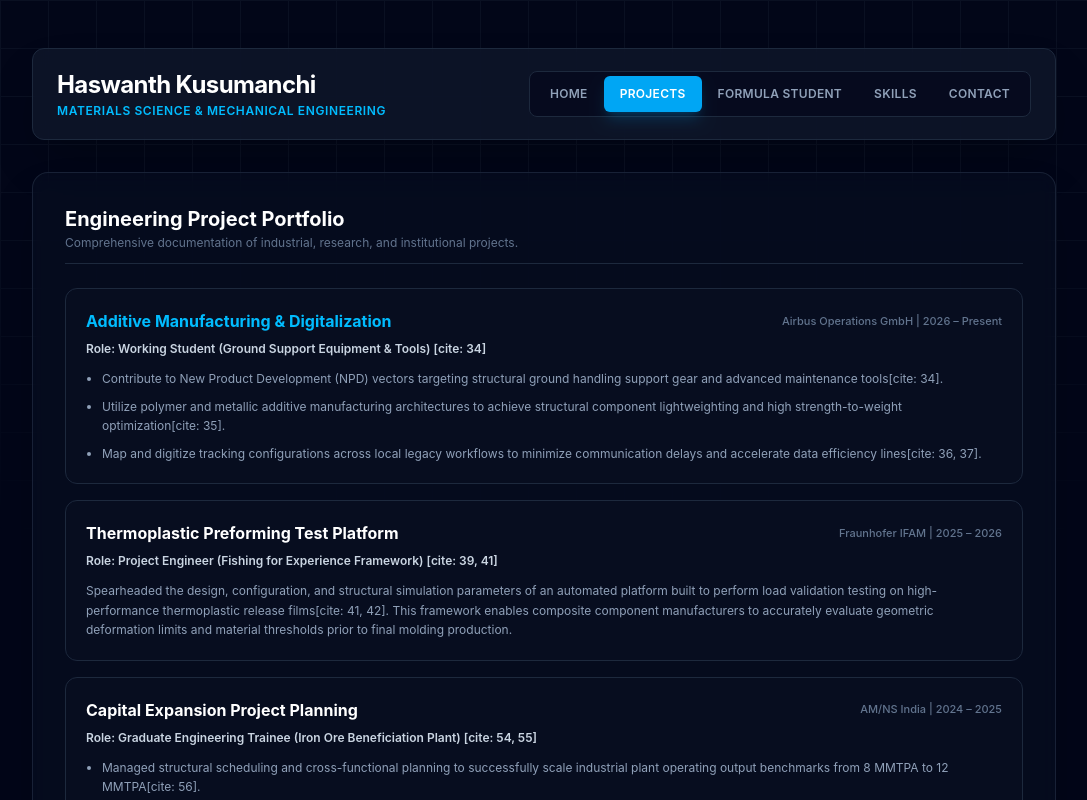
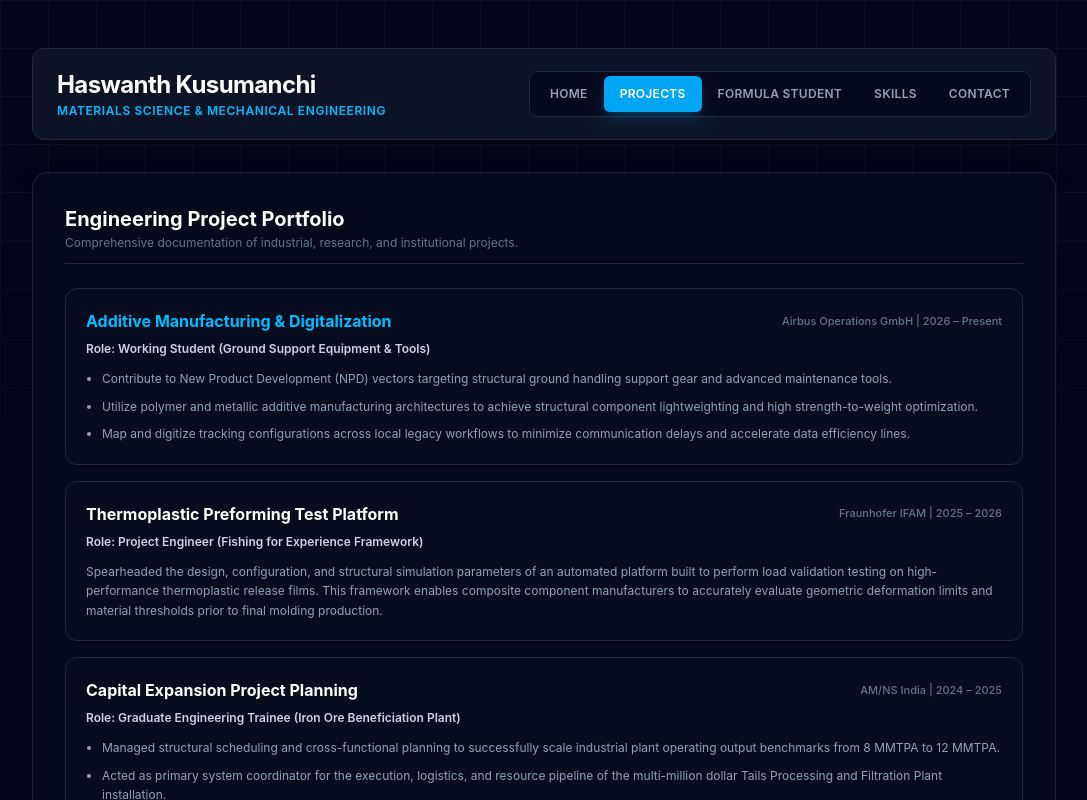
Before and after one commit to kusumanchihaswanth/personal-portfolio, a Next.js app: page / in a window 1280 px wide. Both pictures are taken after a click on the button "PROJECTS". Shown: the top 800 px of the page, without its empty margins (96-1183 px from the left). Built offline with nearby package versions, Linux system fonts and the light colour scheme.

Commit message:
Update page.tsx

```diff
--- a/app/page.tsx
+++ b/app/page.tsx
@@ -7,7 +7,7 @@ export default function Page() {
 
   return (
     <div className="min-h-screen w-full bg-slate-950 text-slate-100 font-sans antialiased p-4 md:p-8 lg:p-12 relative flex flex-col justify-between selection:bg-sky-500 selection:text-white">
-      {/* VISUAL THEME ONLY: Premium technical blueprint grid background pattern */}
+      {/* Premium technical blueprint grid background pattern */}
       <div className="absolute inset-0 bg-[linear-gradient(to_right,#1e293b_1px,transparent_1px),linear-gradient(to_bottom,#1e293b_1px,transparent_1px)] bg-[size:3rem_3rem] [mask-image:radial-gradient(ellipse_60%_50%_at_50%_0%,#000_70%,transparent_100%)] pointer-events-none opacity-30"></div>
 
       <div className="relative max-w-5xl w-full mx-auto flex flex-col flex-1 z-10">
@@ -51,7 +51,7 @@ export default function Page() {
                 <div className="space-y-4 max-w-3xl">
                   <h2 className="text-xl font-bold text-white">Professional Profile</h2>
                   <p className="text-slate-300 text-base md:text-lg leading-relaxed">
-                    Engineering professional currently pursuing an M.Sc. in Materials Science and Engineering at the Hamburg University of Technology (TUHH)[cite: 9, 21]. With a foundational background in Mechanical Engineering from NIT Rourkela and IIT Hyderabad[cite: 10, 25, 27], my expertise connects structural design, numerical finite element simulations, and digital manufacturing workflows to enhance mechanical lifecycle performance.
+                    Engineering professional currently pursuing an M.Sc. in Materials Science and Engineering at the Hamburg University of Technology (TUHH). With a foundational background in Mechanical Engineering from NIT Rourkela and IIT Hyderabad, my expertise connects structural design, numerical finite element simulations, and digital manufacturing workflows to enhance mechanical lifecycle performance.
                   </p>
                 </div>
 
@@ -78,14 +78,14 @@ export default function Page() {
                     <span className="text-[10px] text-sky-400 font-bold uppercase tracking-wider block mb-1">Corporate Sector</span>
                     <h4 className="text-white font-bold text-sm mb-2">Airbus Operations GmbH</h4>
                     <p className="text-xs text-slate-400 leading-relaxed">
-                      Working student focusing on additive manufacturing implementations, components weight optimization, and tooling digitalization workflows[cite: 34, 35, 36].
+                      Working student focusing on additive manufacturing implementations, components weight optimization, and tooling digitalization workflows.
                     </p>
                   </div>
                   <div className="border border-slate-800 bg-slate-900/40 p-5 rounded-xl">
                     <span className="text-[10px] text-sky-400 font-bold uppercase tracking-wider block mb-1">Automotive Engineering</span>
                     <h4 className="text-white font-bold text-sm mb-2">e-gnition Hamburg e.V.</h4>
                     <p className="text-xs text-slate-400 leading-relaxed">
-                      Chassis department team member designing structural cockpit layouts, seating integration, and custom driver ergonomics[cite: 44, 50, 53].
+                      Chassis department team member designing structural cockpit layouts, seating integration, and custom driver ergonomics.
                     </p>
                   </div>
                 </div>
@@ -93,7 +93,7 @@ export default function Page() {
             </div>
           )}
 
-          {/* SECTION 2: PROJECTS (EXPANDED DATA) */}
+          {/* SECTION 2: PROJECTS */}
           {activeTab === 'projects' && (
             <div className="space-y-6">
               <div className="border-b border-slate-800 pb-3">
@@ -108,11 +108,11 @@ export default function Page() {
                     <h3 className="text-base font-bold text-sky-400">Additive Manufacturing & Digitalization</h3>
                     <span className="text-[11px] font-medium text-slate-500">Airbus Operations GmbH | 2026 – Present</span>
                   </div>
-                  <p className="text-xs text-slate-300 mb-3 font-semibold">Role: Working Student (Ground Support Equipment & Tools) [cite: 34]</p>
+                  <p className="text-xs text-slate-300 mb-3 font-semibold">Role: Working Student (Ground Support Equipment & Tools)</p>
                   <ul className="text-xs text-slate-400 space-y-2 list-disc pl-4 leading-relaxed">
-                    <li>Contribute to New Product Development (NPD) vectors targeting structural ground handling support gear and advanced maintenance tools[cite: 34].</li>
-                    <li>Utilize polymer and metallic additive manufacturing architectures to achieve structural component lightweighting and high strength-to-weight optimization[cite: 35].</li>
-                    <li>Map and digitize tracking configurations across local legacy workflows to minimize communication delays and accelerate data efficiency lines[cite: 36, 37].</li>
+                    <li>Contribute to New Product Development (NPD) vectors targeting structural ground handling support gear and advanced maintenance tools.</li>
+                    <li>Utilize polymer and metallic additive manufacturing architectures to achieve structural component lightweighting and high strength-to-weight optimization.</li>
+                    <li>Map and digitize tracking configurations across local legacy workflows to minimize communication delays and accelerate data efficiency lines.</li>
                   </ul>
                 </div>
 
@@ -122,9 +122,9 @@ export default function Page() {
                     <h3 className="text-base font-bold text-white">Thermoplastic Preforming Test Platform</h3>
                     <span className="text-[11px] font-medium text-slate-500">Fraunhofer IFAM | 2025 – 2026</span>
                   </div>
-                  <p className="text-xs text-slate-300 mb-3 font-semibold">Role: Project Engineer (Fishing for Experience Framework) [cite: 39, 41]</p>
+                  <p className="text-xs text-slate-300 mb-3 font-semibold">Role: Project Engineer (Fishing for Experience Framework)</p>
                   <p className="text-xs text-slate-400 leading-relaxed">
-                    Spearheaded the design, configuration, and structural simulation parameters of an automated platform built to perform load validation testing on high-performance thermoplastic release films[cite: 41, 42]. This framework enables composite component manufacturers to accurately evaluate geometric deformation limits and material thresholds prior to final molding production.
+                    Spearheaded the design, configuration, and structural simulation parameters of an automated platform built to perform load validation testing on high-performance thermoplastic release films. This framework enables composite component manufacturers to accurately evaluate geometric deformation limits and material thresholds prior to final molding production.
                   </p>
                 </div>
 
@@ -134,11 +134,11 @@ export default function Page() {
                     <h3 className="text-base font-bold text-white">Capital Expansion Project Planning</h3>
                     <span className="text-[11px] font-medium text-slate-500">AM/NS India | 2024 – 2025</span>
                   </div>
-                  <p className="text-xs text-slate-300 mb-3 font-semibold">Role: Graduate Engineering Trainee (Iron Ore Beneficiation Plant) [cite: 54, 55]</p>
+                  <p className="text-xs text-slate-300 mb-3 font-semibold">Role: Graduate Engineering Trainee (Iron Ore Beneficiation Plant)</p>
                   <ul className="text-xs text-slate-400 space-y-2 list-disc pl-4 leading-relaxed">
-                    <li>Managed structural scheduling and cross-functional planning to successfully scale industrial plant operating output benchmarks from 8 MMTPA to 12 MMTPA[cite: 56].</li>
-                    <li>Acted as primary system coordinator for the execution, logistics, and resource pipeline of the multi-million dollar Tails Processing and Filtration Plant installation[cite: 57].</li>
-                    <li>Supervised equipment scheduling, critical path tracking, and inventory data integration by leveraging advanced SAP Materials Management modules[cite: 58].</li>
+                    <li>Managed structural scheduling and cross-functional planning to successfully scale industrial plant operating output benchmarks from 8 MMTPA to 12 MMTPA.</li>
+                    <li>Acted as primary system coordinator for the execution, logistics, and resource pipeline of the multi-million dollar Tails Processing and Filtration Plant installation.</li>
+                    <li>Supervised equipment scheduling, critical path tracking, and inventory data integration by leveraging advanced SAP Materials Management modules.</li>
                   </ul>
                 </div>
 
@@ -149,7 +149,7 @@ export default function Page() {
                     <span className="text-[11px] font-medium text-slate-500">Bachelor Thesis | NIT Rourkela</span>
                   </div>
                   <p className="text-xs text-slate-400 leading-relaxed">
-                    Investigated the microstructural evolution of Stellite 6 reinforced with 20% Titanium Boride (TiB) ceramic particles during advanced laser cladding operations[cite: 68, 70]. Modeled how changes in laser output energy and scanning speed vectors shift local thermal pooling histories, successfully enhancing total abrasive wear resistance and coating life parameters in extreme operational conditions[cite: 69, 70, 71].
+                    Investigated the microstructural evolution of Stellite 6 reinforced with 20% Titanium Boride (TiB) ceramic particles during advanced laser cladding operations. Modeled how changes in laser output energy and scanning speed vectors shift local thermal pooling histories, successfully enhancing total abrasive wear resistance and coating life parameters in extreme operational conditions.
                   </p>
                 </div>
 
@@ -160,7 +160,7 @@ export default function Page() {
                     <span className="text-[11px] font-medium text-slate-500">IIT Gandhinagar | Research Internship</span>
                   </div>
                   <p className="text-xs text-slate-400 leading-relaxed">
-                    Utilized high-fidelity finite element modeling (FEM) code blocks to simulate layer-by-layer metal deposition mechanics[cite: 60, 72]. Isolated how varying operational process fields alter cooling vectors, yielding critical insights used to minimize microstructural residual stress formation and enhance material fatigue life[cite: 60, 61, 62].
+                    Utilized high-fidelity finite element modeling (FEM) code blocks to simulate layer-by-layer metal deposition mechanics. Isolated how varying operational process fields alter cooling vectors, yielding critical insights used to minimize microstructural residual stress formation and enhance material fatigue life.
                   </p>
                 </div>
 
@@ -171,14 +171,14 @@ export default function Page() {
                     <span className="text-[11px] font-medium text-slate-500">IIT Guwahati | Research Project</span>
                   </div>
                   <p className="text-xs text-slate-400 leading-relaxed">
-                    Designed and structurally engineered a robust, pressure-resistant framework for an underwater robotic vehicle built for deep-water excavations[cite: 75]. Formulated exact thruster placement matrices and spatial alignment maps to preserve flawless hydrodynamic stability and full movement control under severe underwater loads[cite: 75].
+                    Designed and structurally engineered a robust, pressure-resistant framework for an underwater robotic vehicle built for deep-water excavations. Formulated exact thruster placement matrices and spatial alignment maps to preserve flawless hydrodynamic stability and full movement control under severe underwater loads.
                   </p>
                 </div>
               </div>
             </div>
           )}
 
-          {/* SECTION 3: DEDICATED FORMULA STUDENT DIVISION */}
+          {/* SECTION 3: FORMULA STUDENT */}
           {activeTab === 'formula' && (
             <div className="space-y-6">
               <div className="border-b border-slate-800 pb-3">
@@ -188,14 +188,14 @@ export default function Page() {
 
               <div className="space-y-6">
                 {/* E-GNITION */}
-                <div className="border border-slate-800 bg-slate-900/20 p-5 rounded-xl relative">
+                <div className="border border-slate-800 bg-slate-900/20 p-5 rounded-xl">
                   <div className="flex flex-col sm:flex-row sm:items-center justify-between mb-2">
                     <h3 className="text-base font-bold text-sky-400">e-gnition Hamburg e.V. (TUHH)</h3>
                     <span className="text-[11px] font-medium text-slate-500">09/2025 – Present</span>
                   </div>
-                  <p className="text-xs text-slate-300 mb-2 font-semibold">Core Department: Chassis & Cockpit Design [cite: 44, 50]</p>
+                  <p className="text-xs text-slate-300 mb-2 font-semibold">Core Department: Chassis & Cockpit Design</p>
                   <p className="text-xs text-slate-400 leading-relaxed">
-                    Active team member engaged in the engineering design cycle of the next-generation egn-26 fully electric formula race car[cite: 50, 51, 52]. Responsibilities center on cockpit interior layout generation, balancing driver safety rules, optimizing driver cell ergonomics, and engineering custom high-strength composite seat geometry configurations[cite: 53].
+                    Active team member engaged in the engineering design cycle of the next-generation egn-26 fully electric formula race car. Responsibilities center on cockpit interior layout generation, balancing driver safety rules, optimizing driver cell ergonomics, and engineering custom high-strength composite seat geometry configurations.
                   </p>
                 </div>
 
@@ -205,19 +205,19 @@ export default function Page() {
                     <h3 className="text-base font-bold text-white">Team Road Runner Electric (NIT Rourkela)</h3>
                     <span className="text-[11px] font-medium text-slate-500">08/2021 – 05/2024</span>
                   </div>
-                  <p className="text-xs text-slate-300 mb-2 font-semibold">Leadership Position: Chassis and Manufacturing Lead [cite: 12, 63]</p>
+                  <p className="text-xs text-slate-300 mb-2 font-semibold">Leadership Position: Chassis and Manufacturing Lead</p>
                   <ul className="text-xs text-slate-400 space-y-2 list-disc pl-4 leading-relaxed">
-                    <li>Led a multi-disciplinary automotive engineering division to design, simulate, and physically manufacture a lightweight Formula Student electric race vehicle[cite: 63, 64].</li>
-                    <li>Executed detailed 3D surface and structural modeling using CATIA V5 and SolidWorks platforms to maximize structural integrity[cite: 63].</li>
-                    <li>Conducted extensive Finite Element Analysis (FEA) to simulate rigorous crash impacts and calculate torsional stiffness requirements to achieve mass optimization[cite: 64].</li>
-                    <li>Supervised material characterization matrices and final physical assembly tolerances to ensure exact compliance with international Technical Management Inspection (TMI) rulebooks[cite: 63, 64].</li>
+                    <li>Led a multi-disciplinary automotive engineering division to design, simulate, and physically manufacture a lightweight Formula Student electric race vehicle.</li>
+                    <li>Executed detailed 3D surface and structural modeling using CATIA V5 and SolidWorks platforms to maximize structural integrity.</li>
+                    <li>Conducted extensive Finite Element Analysis (FEA) to simulate rigorous crash impacts and calculate torsional stiffness requirements to achieve mass optimization.</li>
+                    <li>Supervised material characterization matrices and final physical assembly tolerances to ensure exact compliance with international Technical Management Inspection (TMI) rulebooks.</li>
                   </ul>
                 </div>
               </div>
             </div>
           )}
 
-          {/* SECTION 4: SKILLS & COMPETENCIES */}
+          {/* SECTION 4: SKILLS */}
           {activeTab === 'skills' && (
             <div className="space-y-6">
               <div className="border-b border-slate-800 pb-3">
@@ -229,30 +229,30 @@ export default function Page() {
                 <div className="bg-slate-950/60 p-5 rounded-xl border border-slate-800">
                   <h3 className="text-sm font-bold text-sky-400 mb-3 uppercase tracking-wider">Computer-Aided Design (CAD)</h3>
                   <p className="text-xs text-slate-300 leading-relaxed">
-                    SolidWorks, CATIA V5, Autodesk Inventor, AutoCAD, Autodesk Fusion360[cite: 76]. Experienced in advanced surface features, parametric assembly building, and manufacturing blueprint preparation.
+                    SolidWorks, CATIA V5, Autodesk Inventor, AutoCAD, Autodesk Fusion360. Experienced in advanced surface features, parametric assembly building, and manufacturing blueprint preparation.
                   </p>
                 </div>
 
                 <div className="bg-slate-950/60 p-5 rounded-xl border border-slate-800">
                   <h3 className="text-sm font-bold text-sky-400 mb-3 uppercase tracking-wider">Finite Element Analysis (FEA)</h3>
                   <p className="text-xs text-slate-300 leading-relaxed">
-                    ANSYS Mechanical, ANSYS Explicit Dynamics, ANSYS Workbench, ANSYS Fluent[cite: 76]. Proficient in mesh independence tracking, structural static parsing, crash metrics, and fluid flow dynamics.
+                    ANSYS Mechanical, ANSYS Explicit Dynamics, ANSYS Workbench, ANSYS Fluent. Proficient in mesh independence tracking, structural static parsing, crash metrics, and fluid flow dynamics.
                   </p>
                 </div>
 
                 <div className="bg-slate-950/60 p-5 rounded-xl border border-slate-800">
                   <h3 className="text-sm font-bold text-sky-400 mb-3 uppercase tracking-wider">Systems & Engineering Core</h3>
                   <p className="text-xs text-slate-300 leading-relaxed">
-                    Additive Manufacturing processes, structural material characterization, SAP systems (Materials Management Module), MATLAB, and Simulink data operations[cite: 58, 76].
+                    Additive Manufacturing processes, structural material characterization, SAP systems (Materials Management Module), MATLAB, and Simulink data operations.
                   </p>
                 </div>
 
                 <div className="bg-slate-950/60 p-5 rounded-xl border border-slate-800">
                   <h3 className="text-sm font-bold text-sky-400 mb-3 uppercase tracking-wider">Languages</h3>
                   <div className="text-xs text-slate-300 space-y-1">
-                    <p><strong>English:</strong> Professional Working Proficiency (C1 / IELTS) [cite: 78]</p>
-                    <p><strong>German:</strong> Elementary Proficiency (A1 / Goethe Certificate) [cite: 78]</p>
-                    <p><strong>Telugu & Hindi:</strong> Native Languages [cite: 78]</p>
+                    <p><strong>English:</strong> Professional Working Proficiency (C1 / IELTS)</p>
+                    <p><strong>German:</strong> Elementary Proficiency (A1 / Goethe Certificate)</p>
+                    <p><strong>Telugu & Hindi:</strong> Native Languages</p>
                   </div>
                 </div>
               </div>
@@ -271,17 +271,17 @@ export default function Page() {
                 <div className="space-y-3 flex flex-col justify-between">
                   <div className="p-4 bg-slate-950/40 border border-slate-800 rounded-xl">
                     <span className="text-[10px] text-slate-400 font-bold uppercase tracking-wider block">Email Address</span>
-                    <a href="mailto:kusumanchihaswanth@gmail.com" className="text-sky-400 hover:underline text-sm font-medium mt-1 inline-block">kusumanchihaswanth@gmail.com [cite: 2]</a>
+                    <a href="mailto:kusumanchihaswanth@gmail.com" className="text-sky-400 hover:underline text-sm font-medium mt-1 inline-block">kusumanchihaswanth@gmail.com</a>
                   </div>
 
                   <div className="p-4 bg-slate-950/40 border border-slate-800 rounded-xl">
                     <span className="text-[10px] text-slate-400 font-bold uppercase tracking-wider block">LinkedIn Network</span>
-                    <a href="https://linkedin.com/in/haswanth-kusumanchi" target="_blank" rel="noreferrer" className="text-white hover:text-sky-400 font-medium text-sm mt-1 inline-block">linkedin.com/in/haswanth-kusumanchi [cite: 7]</a>
+                    <a href="https://linkedin.com/in/haswanth-kusumanchi" target="_blank" rel="noreferrer" className="text-white hover:text-sky-400 font-medium text-sm mt-1 inline-block">linkedin.com/in/haswanth-kusumanchi</a>
                   </div>
 
                   <div className="p-4 bg-slate-950/40 border border-slate-800 rounded-xl">
                     <span className="text-[10px] text-slate-400 font-bold uppercase tracking-wider block">Location Headquarters</span>
-                    <span className="text-slate-300 text-sm font-medium mt-1 inline-block">Hamburg, Germany [cite: 3]</span>
+                    <span className="text-slate-300 text-sm font-medium mt-1 inline-block">Hamburg, Germany</span>
                   </div>
                 </div>
 
```
